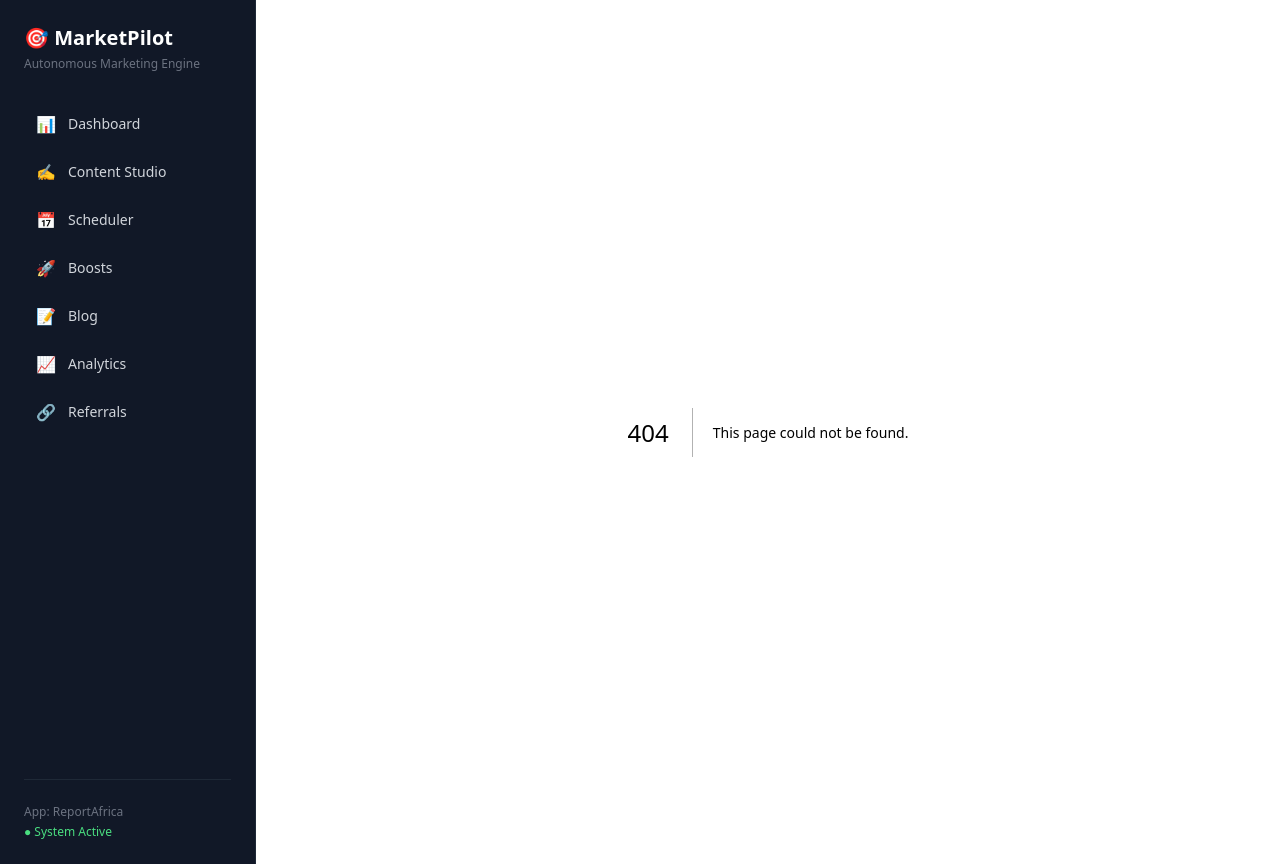
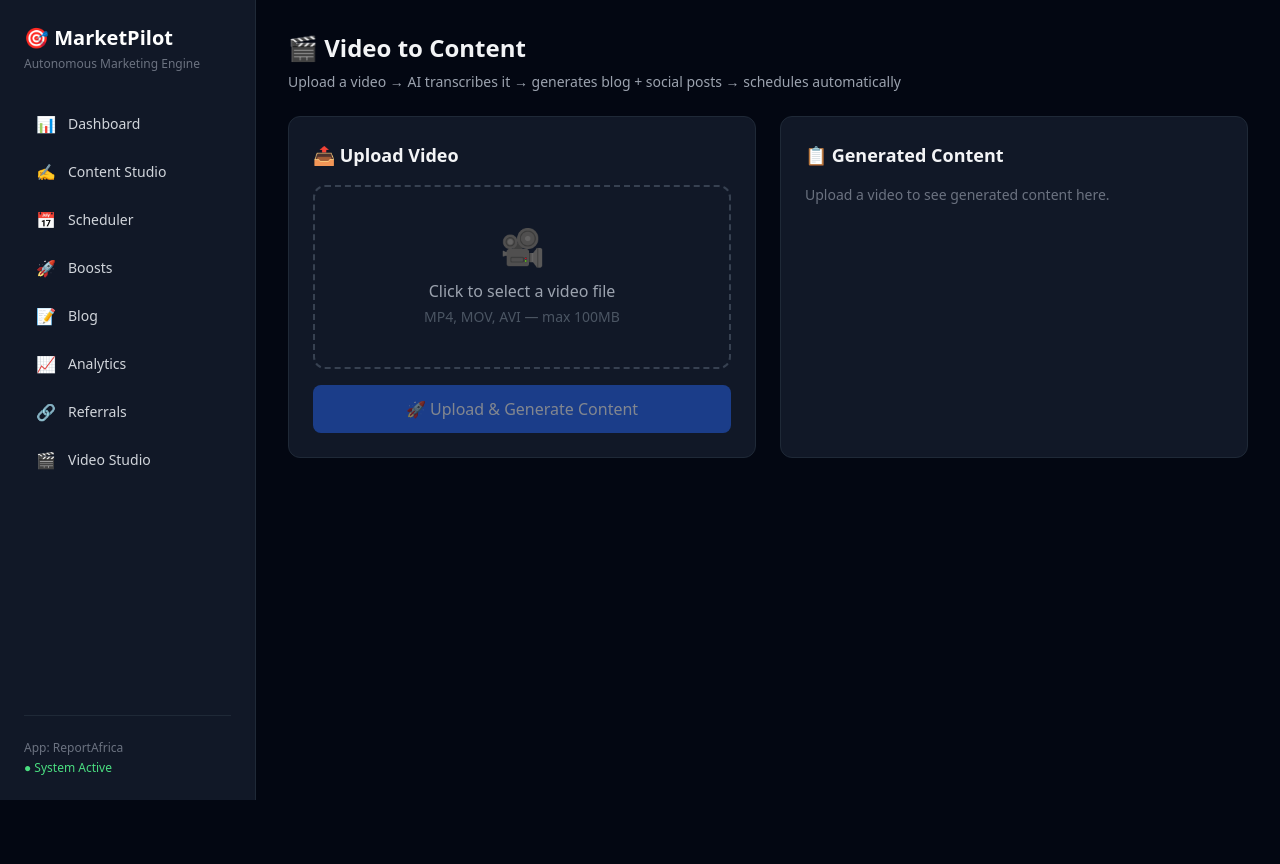
Before and after one commit to market-Pilot-App/marketpilot-Frontend, a Next.js app: page /video in a window 1280 px wide. Before the commit this address had no page. After the commit the page ends 800 px from the top, so only its background shows below. Built offline with nearby package versions, Linux system fonts and the light colour scheme.

Commit message:
feat: video studio page - upload, transcribe, generate content

```diff
--- a/app/layout.tsx
+++ b/app/layout.tsx
@@ -15,6 +15,7 @@ const navItems = [
   { href: "/blog", label: "Blog", icon: "📝" },
   { href: "/analytics", label: "Analytics", icon: "📈" },
   { href: "/referrals", label: "Referrals", icon: "🔗" },
+  { href: "/video", label: "Video Studio", icon: "🎬" },
 ];
 
 export default function RootLayout({ children }: { children: React.ReactNode }) {
--- /dev/null
+++ b/app/video/page.tsx
@@ -0,0 +1,144 @@
+"use client";
+
+import { useState, useRef } from "react";
+import { api } from "@/lib/api";
+
+export default function VideoPage() {
+  const [file, setFile] = useState<File | null>(null);
+  const [loading, setLoading] = useState(false);
+  const [result, setResult] = useState<any>(null);
+  const [error, setError] = useState("");
+  const inputRef = useRef<HTMLInputElement>(null);
+
+  const handleUpload = async () => {
+    if (!file) return;
+    setLoading(true);
+    setError("");
+    setResult(null);
+    try {
+      const formData = new FormData();
+      formData.append("file", file);
+      const res = await fetch(`${process.env.NEXT_PUBLIC_API_URL}/api/video/upload`, {
+        method: "POST",
+        body: formData,
+      });
+      const data = await res.json();
+      if (data.status === "success") setResult(data);
+      else setError(data.error || "Upload failed");
+    } catch (e) {
+      setError("Upload failed. Try again.");
+    }
+    setLoading(false);
+  };
+
+  return (
+    <div>
+      <h2 className="text-2xl font-bold mb-2">🎬 Video to Content</h2>
+      <p className="text-gray-400 text-sm mb-6">Upload a video → AI transcribes it → generates blog + social posts → schedules automatically</p>
+
+      <div className="grid grid-cols-1 lg:grid-cols-2 gap-6">
+        {/* Upload Card */}
+        <div className="bg-gray-900 border border-gray-800 rounded-xl p-6">
+          <h3 className="text-lg font-semibold mb-4">📤 Upload Video</h3>
+
+          <div
+            onClick={() => inputRef.current?.click()}
+            className="border-2 border-dashed border-gray-700 hover:border-blue-500 rounded-xl p-10 text-center cursor-pointer transition-colors"
+          >
+            {file ? (
+              <div>
+                <p className="text-green-400 font-medium">✅ {file.name}</p>
+                <p className="text-gray-500 text-sm mt-1">{(file.size / 1024 / 1024).toFixed(1)} MB</p>
+              </div>
+            ) : (
+              <div>
+                <p className="text-4xl mb-3">🎥</p>
+                <p className="text-gray-400">Click to select a video file</p>
+                <p className="text-gray-600 text-sm mt-1">MP4, MOV, AVI — max 100MB</p>
+              </div>
+            )}
+          </div>
+
+          <input
+            ref={inputRef}
+            type="file"
+            accept="video/*"
+            className="hidden"
+            onChange={(e) => setFile(e.target.files?.[0] || null)}
+          />
+
+          <button
+            onClick={handleUpload}
+            disabled={!file || loading}
+            className="w-full mt-4 px-4 py-3 bg-blue-600 hover:bg-blue-700 disabled:opacity-50 disabled:cursor-not-allowed rounded-lg font-medium"
+          >
+            {loading ? "⏳ Processing... (may take 1-2 min)" : "🚀 Upload & Generate Content"}
+          </button>
+
+          {error && <p className="text-red-400 text-sm mt-3">{error}</p>}
+        </div>
+
+        {/* Result Card */}
+        <div className="bg-gray-900 border border-gray-800 rounded-xl p-6">
+          <h3 className="text-lg font-semibold mb-4">📋 Generated Content</h3>
+
+          {!result && !loading && (
+            <p className="text-gray-500 text-sm">Upload a video to see generated content here.</p>
+          )}
+
+          {loading && (
+            <div className="space-y-3">
+              <div className="h-4 bg-gray-800 rounded animate-pulse w-3/4" />
+              <div className="h-4 bg-gray-800 rounded animate-pulse w-full" />
+              <div className="h-4 bg-gray-800 rounded animate-pulse w-2/3" />
+              <p className="text-gray-500 text-xs mt-4">Uploading → Transcribing → Generating content...</p>
+            </div>
+          )}
+
+          {result && (
+            <div className="space-y-4 text-sm">
+              <div className="bg-gray-800 rounded-lg p-3">
+                <p className="text-gray-400 text-xs mb-1">📝 Transcript Preview</p>
+                <p className="text-gray-300">{result.transcript_preview}</p>
+              </div>
+
+              <div className="bg-gray-800 rounded-lg p-3">
+                <p className="text-gray-400 text-xs mb-1">✅ Scheduled Platforms</p>
+                <div className="flex gap-2 flex-wrap mt-1">
+                  {result.scheduled?.map((p: string) => (
+                    <span key={p} className="px-2 py-1 bg-green-900 text-green-300 rounded text-xs">{p}</span>
+                  ))}
+                </div>
+              </div>
+
+              {result.generated?.facebook && (
+                <div className="bg-gray-800 rounded-lg p-3">
+                  <p className="text-gray-400 text-xs mb-1">📘 Facebook Post</p>
+                  <p className="text-gray-300 whitespace-pre-wrap">{result.generated.facebook}</p>
+                </div>
+              )}
+
+              {result.generated?.instagram && (
+                <div className="bg-gray-800 rounded-lg p-3">
+                  <p className="text-gray-400 text-xs mb-1">📸 Instagram Caption</p>
+                  <p className="text-gray-300 whitespace-pre-wrap">{result.generated.instagram}</p>
+                </div>
+              )}
+
+              {result.generated?.blog && (
+                <div className="bg-gray-800 rounded-lg p-3">
+                  <p className="text-gray-400 text-xs mb-1">📝 Blog Article</p>
+                  <p className="text-gray-300 whitespace-pre-wrap line-clamp-6">{result.generated.blog}</p>
+                </div>
+              )}
+
+              <a href={result.video_url} target="_blank" rel="noreferrer" className="block text-blue-400 text-xs hover:underline">
+                🎬 View uploaded video on Cloudinary →
+              </a>
+            </div>
+          )}
+        </div>
+      </div>
+    </div>
+  );
+}
```
